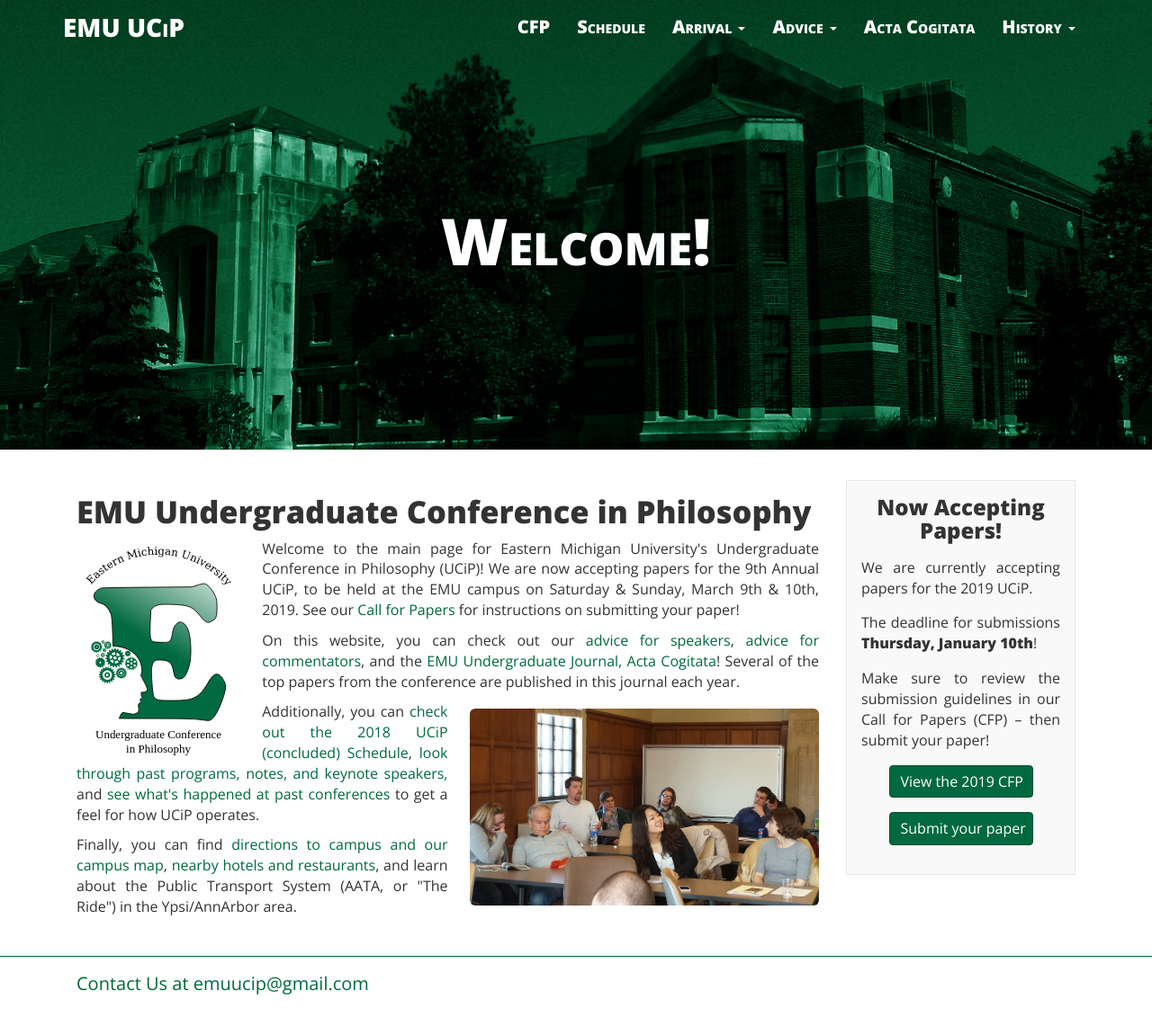
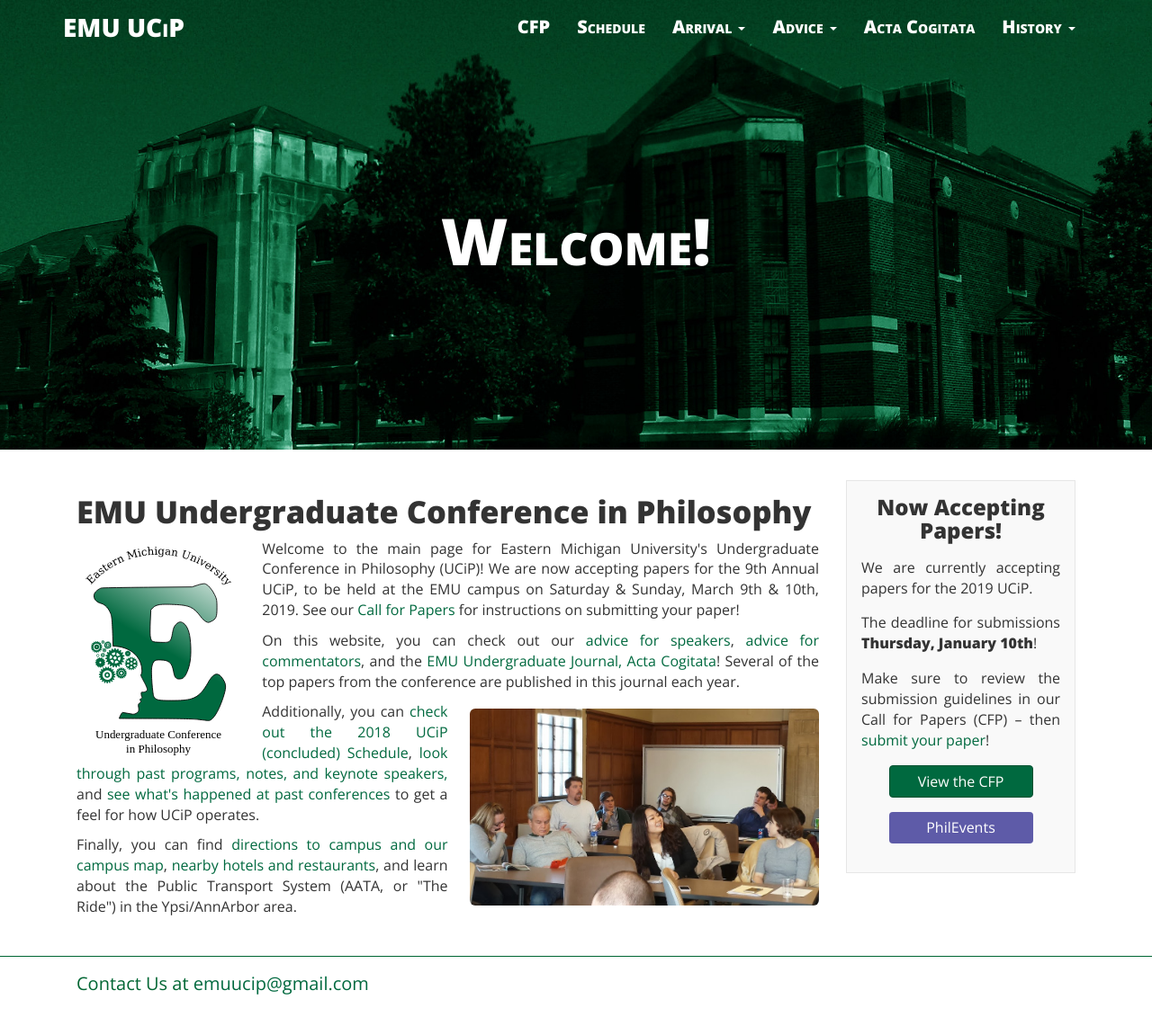
Before and after one commit to ucip/ucip.github.io, a Jekyll site: the page built from index.html, in a window 1280 px wide. Shown: the whole page at 90% size. Built offline with Jekyll 4.4.1, drawn with Linux system fonts in a browser that asks for light colours; nearby versions of some CDN libraries.

Commit message:
adding PhilEvents and prettying up ui for ux

```diff
--- a/_includes/box.html
+++ b/_includes/box.html
@@ -4,16 +4,11 @@
     <h3 class="text-center post-list-header">Now Accepting Papers!</h3>
     <p class="text-justify announcement-text">We are currently accepting papers for the 2019 UCiP.</p>
     <p class="text-justify announcement-text">The deadline for submissions <strong>Thursday, January 10th</strong>!</p>
-    <p class="text-justify announcement-text">Make sure to review the submission guidelines in our Call for Papers (CFP) &ndash; then submit your paper!</p>
+    <p class="text-justify announcement-text">Make sure to review the submission guidelines in our Call for Papers (CFP) &ndash; then <a href="https://goo.gl/forms/xQAMbifOKAlYHveA3">submit your paper</a>!</p>
     <div class="text-center">
-      <a class="btn btn-primary cfp" href="{{ site.baseurl }}/cfp/" role="button">View the 2019 CFP</a>
-      <a class="btn btn-primary cfp" href="https://goo.gl/forms/xQAMbifOKAlYHveA3" role="button">Submit your paper</a>
+      <a class="btn btn-primary cfp" href="{{ site.baseurl }}/cfp/" role="button">View the CFP</a>
+      <a class="btn btn-info phil-events cfp" href="https://philevents.org/event/show/66522" role="button">PhilEvents</a>
     </div>
-    <!--<h4 class="text-center post-list-header">See us on PhilEvents</h4>
-    <p class="text-center announcement-text">UCiP is listed on PhilEvents &ndash; Check us out!</p>
-    <div class="text-center">
-      <a class="btn btn-primary cfp" href="https://philevents.org/event/show/39722" role="button">PhilEvents</a>
-    </div>-->
   </div>
 </div>
 
--- a/css/main.css
+++ b/css/main.css
@@ -180,6 +180,16 @@
   margin-bottom: 1em;
 }
 
+.phil-events {
+  background: rgba(56,52,148,.8);
+  border: rgba(56,52,148,.9);
+}
+
+.phil-events:hover {
+  background: rgba(56,52,148,.95);
+  border: rgba(56,52,148,1);
+}
+
 .schedule-list {
   list-style-type: none;
 }
```
